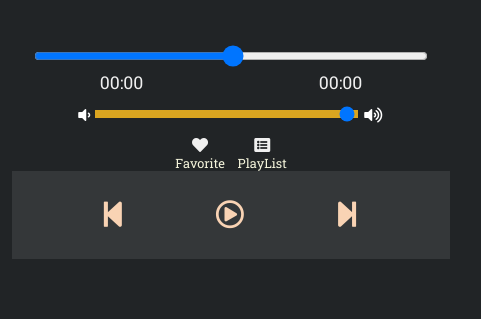
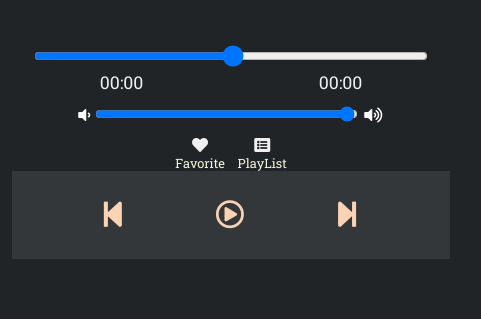
Before and after one commit to Elochukwu3/Music-Web-Application, a plain HTML site: page index.html in a window 1280 px wide. Shown: the part 204-523 px from the top of the page, 628-1109 px from the left. Drawn offline with Linux system fonts and the light colour scheme.

Commit message:
saved styles

```diff
--- a/style.css
+++ b/style.css
@@ -154,8 +154,8 @@ h1 {
 }
 .volumee {
   width: 60%;
-  -webkit-appearance: none;
-  background: goldenrod;
+  /* -webkit-appearance: none; */
+  /* background: goldenrod !important; */
   height: 0.5rem;
 }
 
```
